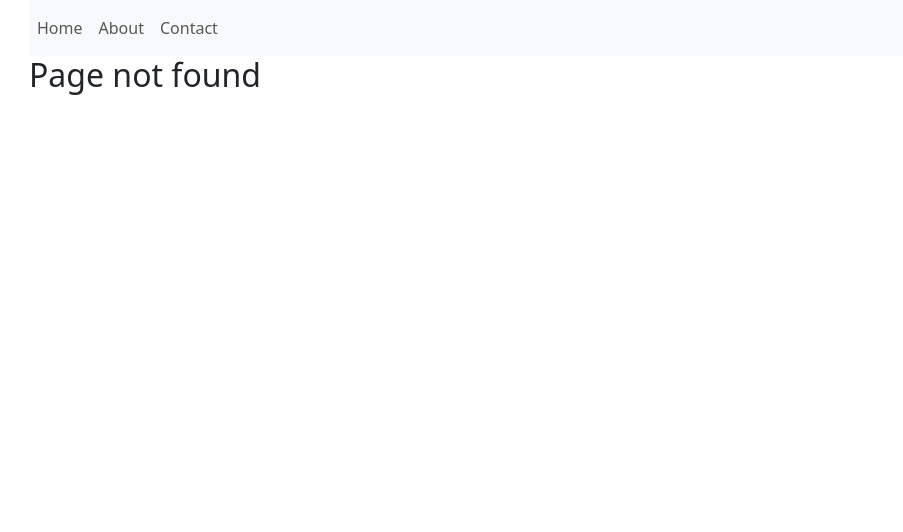
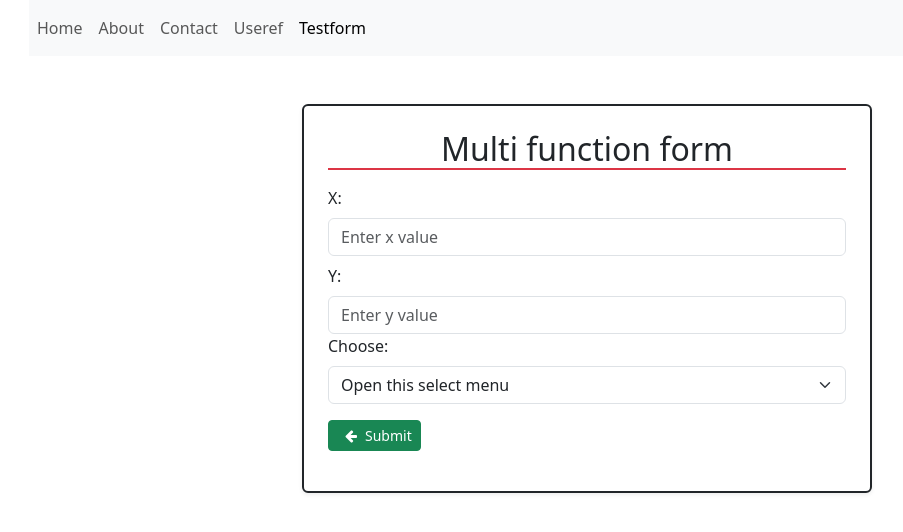
Before and after one commit to chamanrastogi/vite-project, a React (Vite) app: page /testform in a window 1280 px wide. Before the commit this address had no page. Shown: the top 532 px of the page, without its empty margins (53-956 px from the left). Built offline with nearby package versions, Linux system fonts and the light colour scheme.

Commit message:
create a multi action form

```diff
--- a/package.json
+++ b/package.json
@@ -11,6 +11,7 @@
   },
   "dependencies": {
     "bootstrap": "^5.3.3",
+    "font-awesome": "^4.7.0",
     "react": "^19.0.0",
     "react-dom": "^19.0.0",
     "react-router-dom": "^7.2.0"
--- a/src/App.jsx
+++ b/src/App.jsx
@@ -3,6 +3,8 @@ import Home from "./pages/HomePage";
 import About from "./pages/AboutPage";
 import Contact from "./pages/ContactPage";
 import NotFoundPage from "./pages/NotFoundPage";
+import Useref from "./component/UserefPage";
+import TestForm from "./TestForm";
 
 
 const App = () => {
@@ -15,6 +17,8 @@ const App = () => {
       <Route path='/' element={<Home/>} />
       <Route path='/about/:id/:name' element={<About/>} />
       <Route path='/contact' element={<Contact/>} />
+      <Route path='/useref' element={<Useref/>} />
+      <Route path='/testform' element={<TestForm/>} />
       <Route path='/*' element={<NotFoundPage/>} />
     </Routes>
     </BrowserRouter>
--- /dev/null
+++ b/src/TestForm.jsx
@@ -0,0 +1,76 @@
+import { useRef } from "react";
+import Menu from "./component/Menu";
+
+const TestForm = () => {
+  let result = useRef(null);
+
+  const PostForm = (e) => {
+    e.preventDefault();
+    let x = parseInt(e.target[0].value);
+    let y = parseInt(e.target[1].value);
+    let action = e.target[2].value;
+    let output;
+    switch (action) {
+      case "+":
+        output = x + y;
+        break;
+      case "-":
+        output = x - y;
+        break;
+      case "*":
+        output = x * y;
+        break;
+      case "/":
+        output = y !== 0 ? x / y : "Cannot divide by zero"; // Handle division by zero
+        break;
+      default:
+        output = "Invalid Operation";
+    }
+    result.current.innerHTML = `Result: ${output}`;
+  };
+  return (
+    <>
+      <Menu />
+      <div className="row py-5">
+        <div className="col-6 offset-3 border border-2 border-dark rounded-2 shadow-sm p-4">
+            <h2 className="text-center border-bottom border-danger border-2">Multi function form</h2>
+          <form onSubmit={PostForm}>
+            <div className="form-group py-2">
+              <label className="form-label">X:</label>
+              <input
+                type="text"
+                className="form-control"
+                placeholder="Enter x value"
+              />
+            </div>
+            <div className="form-group">
+              <label className="form-label">Y:</label>
+              <input
+                type="text"
+                className="form-control"
+                placeholder="Enter y value"
+              />
+            </div>
+            <div className="form-group">
+              <label className="form-label">Choose:</label>
+              <select className="form-select">
+                <option selected>Open this select menu</option>
+                <option value="+">Plus</option>
+                <option value="-">Minus</option>
+                <option value="*">Multiply</option>
+                <option value="/">Divide</option>
+              </select>
+            </div>
+            <button className="btn btn-success btn-sm mt-3"><i className="fa fa-arrow-left px-2"></i>Submit</button>
+          </form>
+
+          <p className="mt-3">
+           <span ref={result}></span>
+          </p>
+        </div>
+      </div>
+    </>
+  );
+};
+
+export default TestForm;
--- a/src/component/Menu.jsx
+++ b/src/component/Menu.jsx
@@ -14,6 +14,12 @@ const Menu = () => {
           <li className="nav-item">
             <NavLink className="nav-link" to="/contact">Contact</NavLink>
           </li>
+          <li className="nav-item">
+            <NavLink className="nav-link" to="/useref">Useref</NavLink>
+          </li>
+          <li className="nav-item">
+            <NavLink className="nav-link" to="/testform">Testform</NavLink>
+          </li>
         </ul>
 
     </nav>
--- /dev/null
+++ b/src/component/UserefPage.jsx
@@ -0,0 +1,23 @@
+import Menu from "./Menu";
+import { useRef } from "react";
+
+const UserefPage = () => {
+  let x = useRef(null);
+  let result = useRef(null);
+  const change = () => {
+    // create a reference
+    //move_id.current.className = "text-danger"; // assign a value to the reference
+    result.current.innerHTML = `<h3 class="badge bg-secondary">${x.current.innerText}</h3>`;
+
+  }
+  return (
+    <>
+      <Menu />
+      <div ref={result}>-</div>
+      <h2 ref={x}>15</h2>
+      <button onClick={change}>Click me</button>
+    </>
+  );
+};
+
+export default UserefPage;
--- a/src/main.jsx
+++ b/src/main.jsx
@@ -2,7 +2,7 @@ import { StrictMode } from 'react'
 import { createRoot } from 'react-dom/client'
 import App from './App.jsx'
 import 'bootstrap/dist/css/bootstrap.min.css';
-
+import "font-awesome/css/font-awesome.min.css";
 
 
 createRoot(document.getElementById('root')).render(
```
Also changed, not shown: 1 other file (tests, documents, lock files or other folders).
